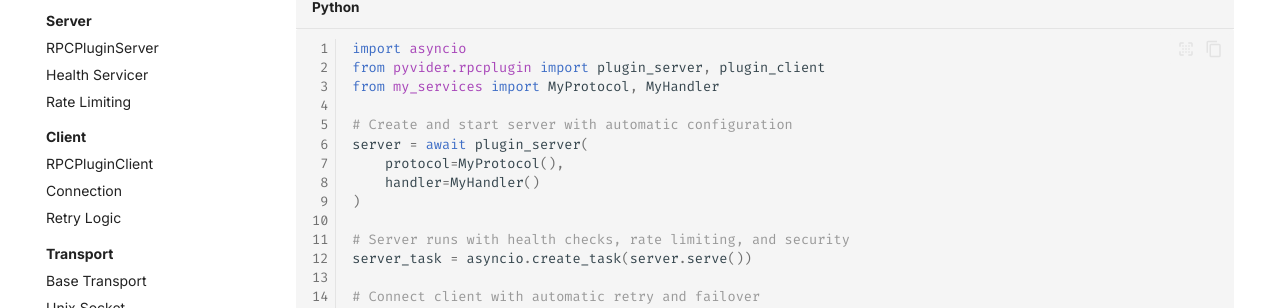
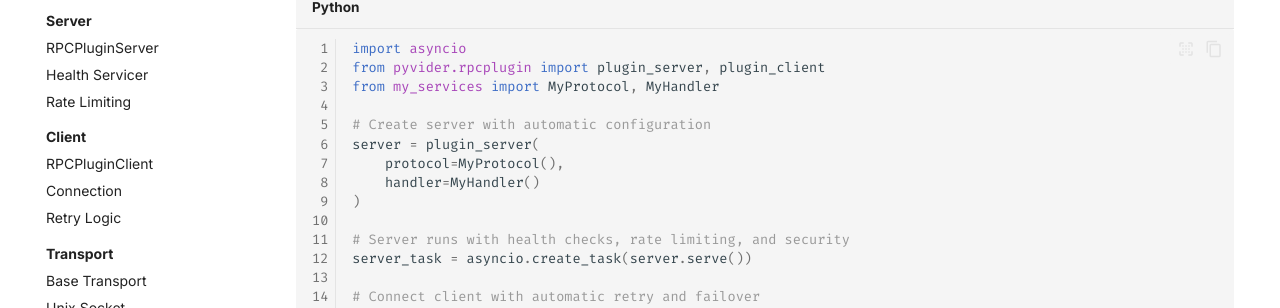
Before and after one commit to provide-io/pyvider-rpcplugin, an MkDocs documentation site: the page built from docs/api/index.md, in a window 1280 px wide and 900 px high, scrolled down 2158 px. Shown: the part 144-452 px from the top of the window. Built offline with MkDocs 1.6.1 and Material for MkDocs 9.7.7, drawn with Linux system fonts in a browser that asks for light colours; comment, search, counter and statistics services are not loaded; the version menu is left out.

Commit message:
🔼⚙️ [skip ci] auto-commit

````diff
--- a/docs/api/index.md
+++ b/docs/api/index.md
@@ -108,8 +108,8 @@ import asyncio
 from pyvider.rpcplugin import plugin_server, plugin_client
 from my_services import MyProtocol, MyHandler
 
-# Create and start server with automatic configuration
-server = await plugin_server(
+# Create server with automatic configuration
+server = plugin_server(
     protocol=MyProtocol(),
     handler=MyHandler()
 )
@@ -215,7 +215,7 @@ logger.info(f"Transports: {config.server_transports()}")
 logger.info(f"mTLS enabled: {config.auto_mtls_enabled()}")
 
 # Factory functions use configuration automatically
-server = await plugin_server(protocol=MyProtocol(), handler=MyHandler())
+server = plugin_server(protocol=MyProtocol(), handler=MyHandler())
 ```
 
 ## Type Safety and Development Experience
@@ -235,7 +235,7 @@ if TYPE_CHECKING:
     from pyvider.rpcplugin.config import RPCPluginConfig
 
 # Type-safe factory functions
-server: RPCPluginServer = await plugin_server(
+server: RPCPluginServer = plugin_server(
     protocol=my_protocol,
     handler=my_handler
 )
@@ -333,7 +333,7 @@ from provide.foundation import logger
 from pyvider.rpcplugin import plugin_server
 
 # Rich logging with context and emoji enhancement
-server = await plugin_server(protocol=my_protocol, handler=my_handler)
+server = plugin_server(protocol=my_protocol, handler=my_handler)
 logger.info("🚀 Plugin server started", extra={
     "server_id": server.id,
     "transport_type": server.transport.type,
@@ -391,7 +391,7 @@ mtls_enabled: bool = rpcplugin_config.auto_mtls_enabled()
 # Graceful shutdown with resource cleanup
 
 # All handled automatically by the framework
-server = await plugin_server(protocol=my_protocol, handler=my_handler)
+server = plugin_server(protocol=my_protocol, handler=my_handler)
 # Server includes all foundation features automatically
 ```
 
````
Also changed, not shown: docs/getting-started/installation.md (+1 -1 lines), docs/guide/concepts/index.md (+1 -1 lines), docs/guide/config/index.md (+1 -1 lines), docs/guide/config/production.md (+1 -1 lines), docs/index.md (+1 -1 lines).
